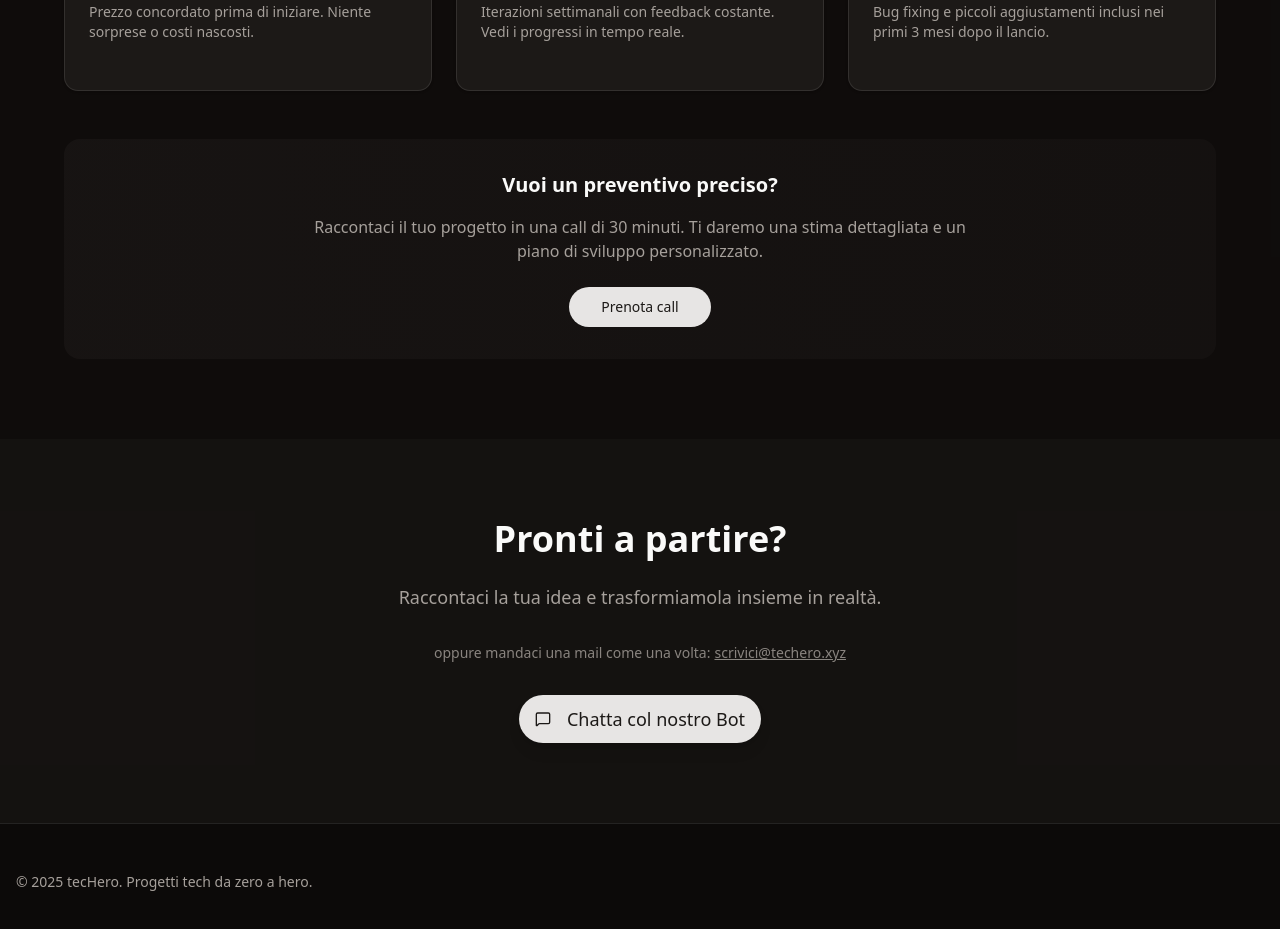
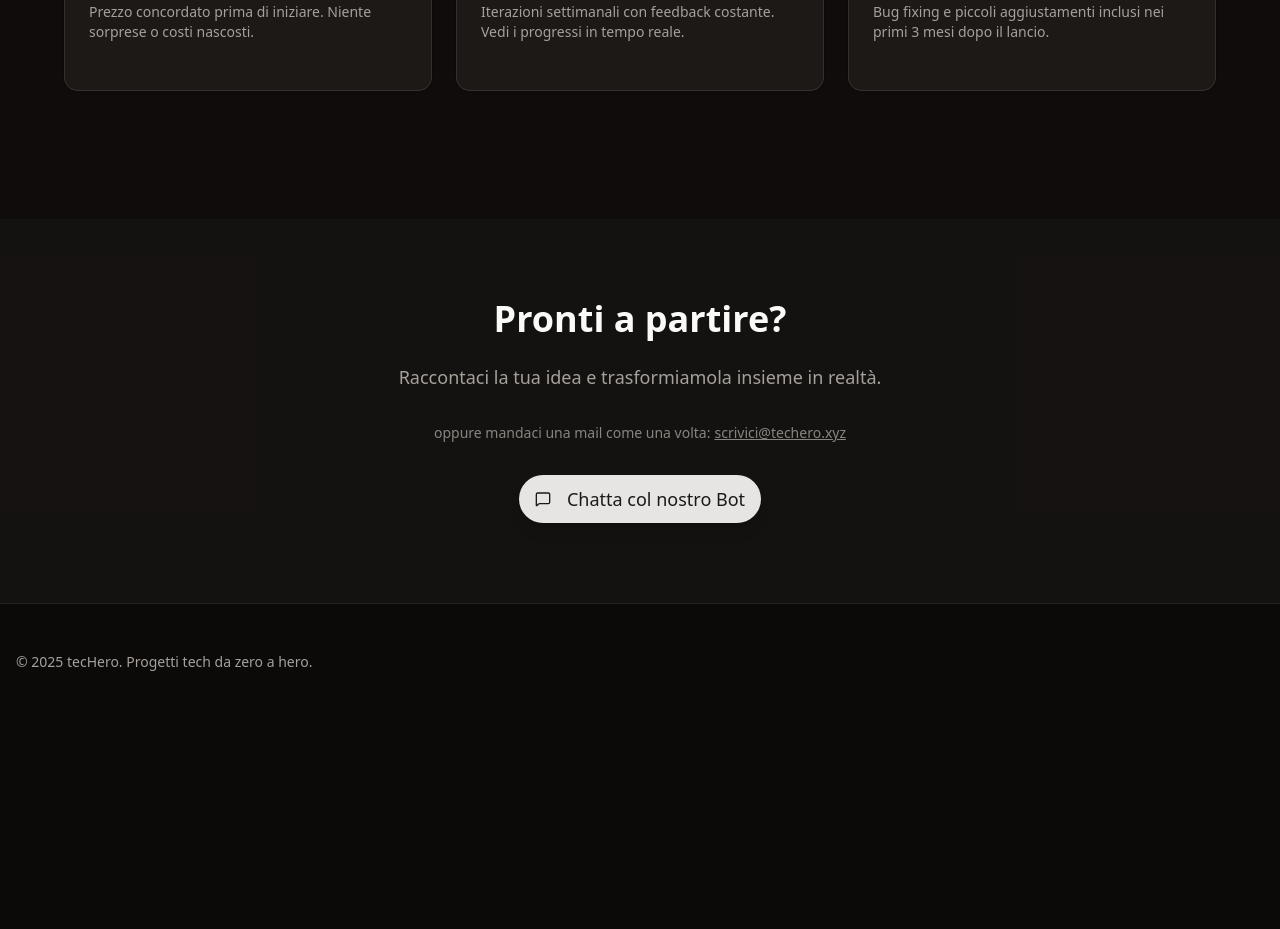
Before and after one commit to Poldin/techero, a Next.js app: page / in a window 1280 px wide. Shown: the part 5840-6769 px from the top of the page. After the commit the page ends 6560 px from the top, so only its background shows below. Built offline with nearby package versions, Linux system fonts and the light colour scheme.

Commit message:
refactor: comment out the call to action section in Home page for future adjustments

```diff
--- a/src/app/page.tsx
+++ b/src/app/page.tsx
@@ -824,7 +824,7 @@ export default function Home() {
             </div>
 
             {/* Call to action informativa */}
-            <div className="text-center bg-gradient-to-r from-muted/30 to-muted/20 rounded-2xl p-8">
+            {/* <div className="text-center bg-gradient-to-r from-muted/30 to-muted/20 rounded-2xl p-8">
               <h3 className="text-xl font-semibold mb-4">
                 Vuoi un preventivo preciso?
               </h3>
@@ -842,9 +842,9 @@ export default function Home() {
                 </Button>
                 {/* <Button variant="outline" size="lg" className="px-8 rounded-full">
                   Esempi di preventivi
-                </Button> */}
+                </Button>
               </div>
-            </div>
+            </div> */}
           </div>
         </div>
       </section>
```
